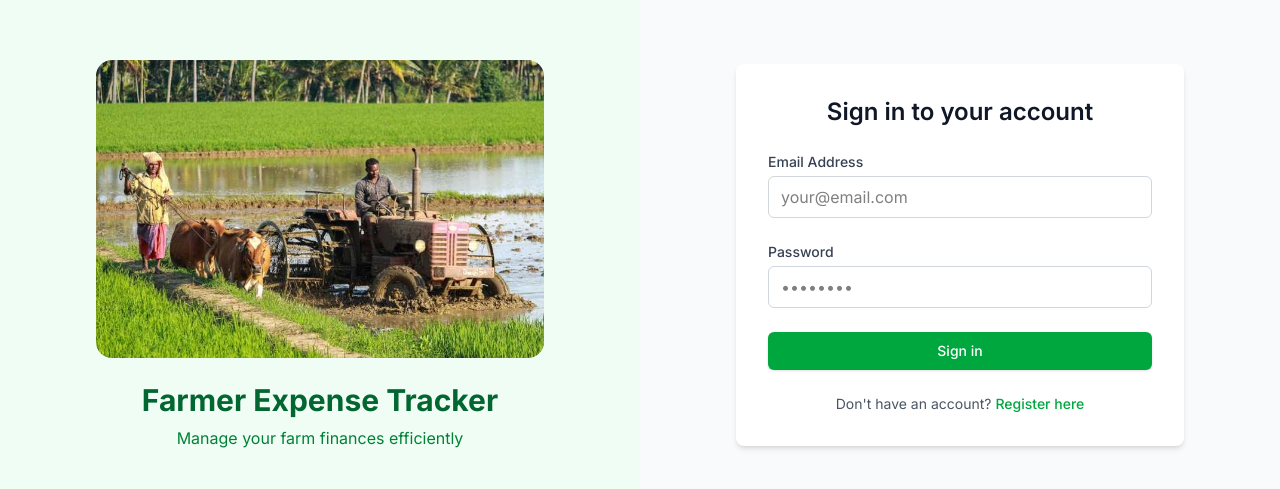
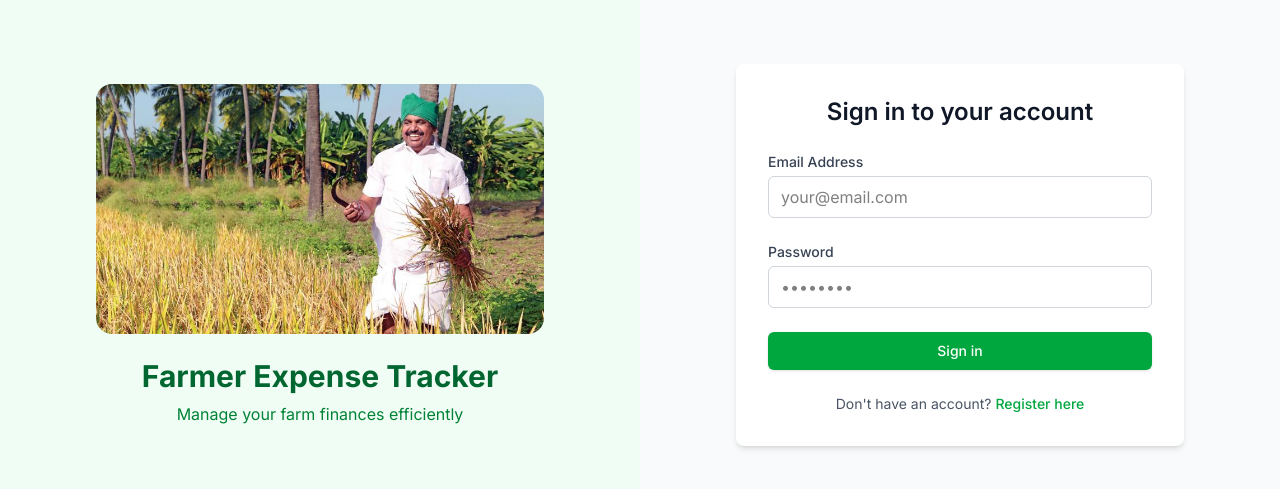
Before and after one commit to sivasankar88/farmers-pocket-frontend, a Next.js app: page / in a window 1280 px wide. Shown: the part 145-634 px from the top of the page. Built offline with nearby package versions, Linux system fonts and the light colour scheme; no server answers.

Commit message:
fix image changes

```diff
--- a/src/app/page.tsx
+++ b/src/app/page.tsx
@@ -56,7 +56,7 @@ export default function Login() {
       <div className="hidden md:flex md:w-1/2 bg-green-50 items-center justify-center p-10">
         <div className="max-w-md">
           <Image
-            src="/farming.jpg"
+            src="/farmer.jpeg"
             alt="Farming Tractor"
             width={500}
             height={400}
@@ -76,7 +76,7 @@ export default function Login() {
         <div className="w-full max-w-md">
           <div className="md:hidden flex flex-col items-center mb-8">
             <Image
-              src="/farming.jpg"
+              src="/farmer.jpeg"
               alt="Farming Tractor"
               width={200}
               height={160}
--- a/src/app/register/page.tsx
+++ b/src/app/register/page.tsx
@@ -69,7 +69,7 @@ const Register = () => {
       <div className="hidden md:flex md:w-1/2 bg-green-50 items-center justify-center p-10">
         <div className="max-w-md">
           <Image
-            src="/farming.jpg"
+            src="/farmer.jpeg"
             alt="Farming Tractor"
             width={500}
             height={400}
@@ -88,7 +88,7 @@ const Register = () => {
         <div className="w-full max-w-md">
           <div className="md:hidden flex flex-col items-center mb-8">
             <Image
-              src="/farming.jpg"
+              src="/farmer.jpeg"
               alt="Farming Tractor"
               width={200}
               height={160}
```
Also changed, not shown: public/farmer.jpeg (added).
